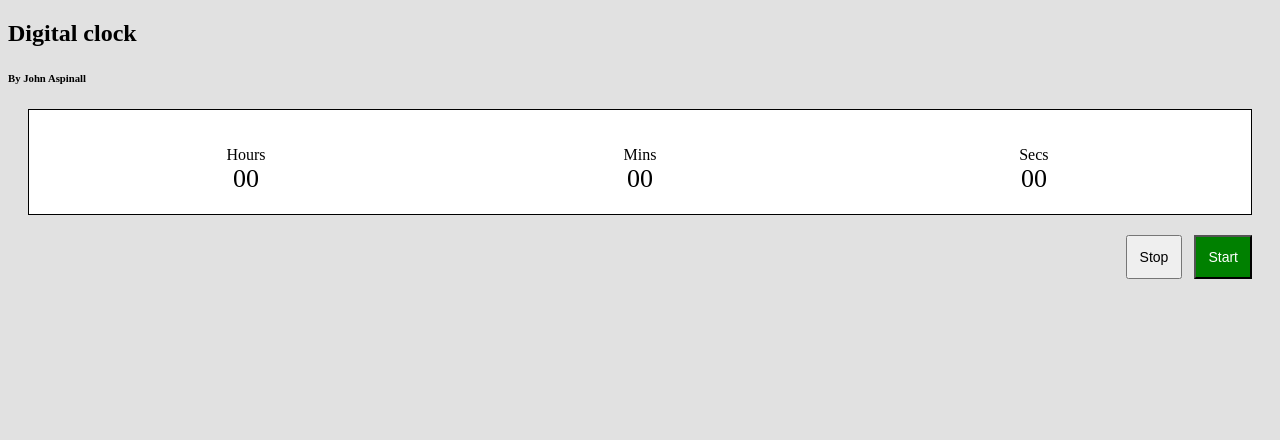
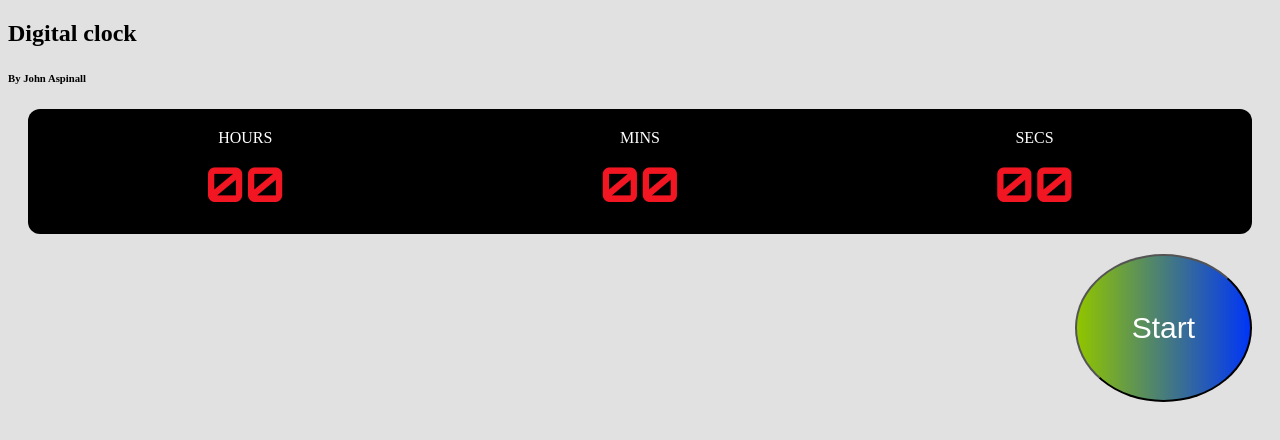
Before and after one commit to johnasp/js-stop-watch, a website: page src/index.html in a window 1280 px wide. Drawn offline with Linux system fonts and the light colour scheme.

Commit message:
Added digital font for clock and removed cruft files

```diff
--- a/src/index.html
+++ b/src/index.html
@@ -7,7 +7,8 @@
 	    <!-- Latest compiled and minified CSS -->
         <link rel="stylesheet" href="https://use.fontawesome.com/releases/v5.3.1/css/all.css" integrity="sha384-mzrmE5qonljUremFsqc01SB46JvROS7bZs3IO2EmfFsd15uHvIt+Y8vEf7N7fWAU" crossorigin="anonymous">
         <!-- Custom CSS -->
-	    <link rel="stylesheet" href="css/main.css">
+		<link rel="stylesheet" href="css/main.css">
+		<link href="https://fonts.googleapis.com/css?family=Orbitron:400,700,900&display=swap" rel="stylesheet">
 		<title>Johns Grunt File</title>
 	</head>
 
@@ -30,7 +31,7 @@
 			</section>
 		<div class="buttons">
 			<button id="start" class="btn-primary">Start </button>
-			<button id="stop" class="btn-default">Stop </button>
+		<!--	<button id="stop" class="btn-default">Stop </button> -->
 		</div>
 
 	<script type="text/javascript" src="js/global.js"></script>
--- a/src/js/global.js
+++ b/src/js/global.js
@@ -57,12 +57,11 @@ stopStart = 0;
 startButton.onclick = function(){
     if (stopStart === 0) {
         stopStart = setInterval(startClock,1000);
-        console.log("clock started");
+        console.log("YOU STARTED ME UP!!  IM GOING TO KICK YA AND NIP YA!");
     }
     else {
         clearInterval(stopStart);
         stopStart = 0;
-        startButton.document.innerHTML("START");
-        console.log("STOPPED");
+        console.log("you stopped ME!!!!");
     }
 }
--- a/src/sass/main.scss
+++ b/src/sass/main.scss
@@ -5,11 +5,13 @@ body {
 
 }
 #clock {
-    border: 1px solid black;
-    background: white;
+    background: black;
     padding: 20px;
     display: flex;
     margin: 20px;
+    border-radius: 12px;
+
+
     div {
         flex-basis: 33.33%;
         display: flex;
@@ -21,9 +23,18 @@ body {
         }
         p {
             margin-bottom: 0;
+            font-family: serif;
+            color: white;
+            text-transform: uppercase;
+            margin-bottom: 6px;
+            margin-top: 0;
+
         }
         span {
-            font-size: 26px;
+            font-size: 48px;
+            font-family: 'Orbitron', sans-serif;
+            color: #F21622;
+            font-weight: bold;
         }
     }
 }
@@ -37,8 +48,17 @@ body {
         padding: 12px;
         font-size: 14px;
         &.btn-primary {
-            background: green;
+/* Permalink - use to edit and share this gradient: https://colorzilla.com/gradient-editor/#8fc400+1,0035f7+100 */
+background: #8fc400; /* Old browsers */
+background: -moz-linear-gradient(left,  #8fc400 1%, #0035f7 100%); /* FF3.6-15 */
+background: -webkit-linear-gradient(left,  #8fc400 1%,#0035f7 100%); /* Chrome10-25,Safari5.1-6 */
+background: linear-gradient(to right,  #8fc400 1%,#0035f7 100%); /* W3C, IE10+, FF16+, Chrome26+, Opera12+, Safari7+ */
+filter: progid:DXImageTransform.Microsoft.gradient( startColorstr='#8fc400', endColorstr='#0035f7',GradientType=1 ); /* IE6-9 */
+
             color: white;
+            font-size: 30px;
+            border-radius: 100%;
+            padding: 55px;
         }
         &.btn-danger {
             background: red;
--- a/src/sass/sections/_about.scss
+++ /dev/null
@@ -1 +0,0 @@
-/* ABOUT */
--- a/src/sass/sections/_content.scss
+++ /dev/null
@@ -1 +0,0 @@
-/* CONTENT */
--- a/src/sass/sections/_footer.scss
+++ /dev/null
@@ -1 +0,0 @@
-/* FOOTER */
--- a/src/sass/sections/_header.scss
+++ /dev/null
@@ -1 +0,0 @@
-/* HEADER */
--- a/src/sass/sections/_home.scss
+++ /dev/null
@@ -1 +0,0 @@
-/* HOME */
```
Also changed, not shown: README.md, src/css/main.css, 1 other file.
